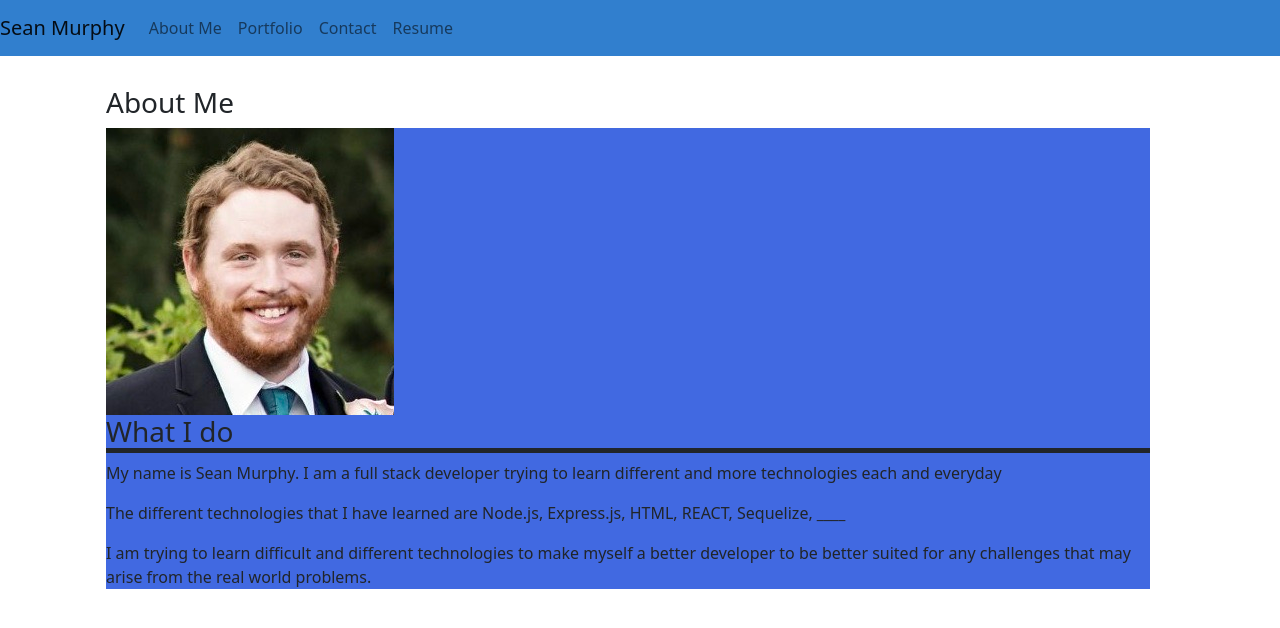
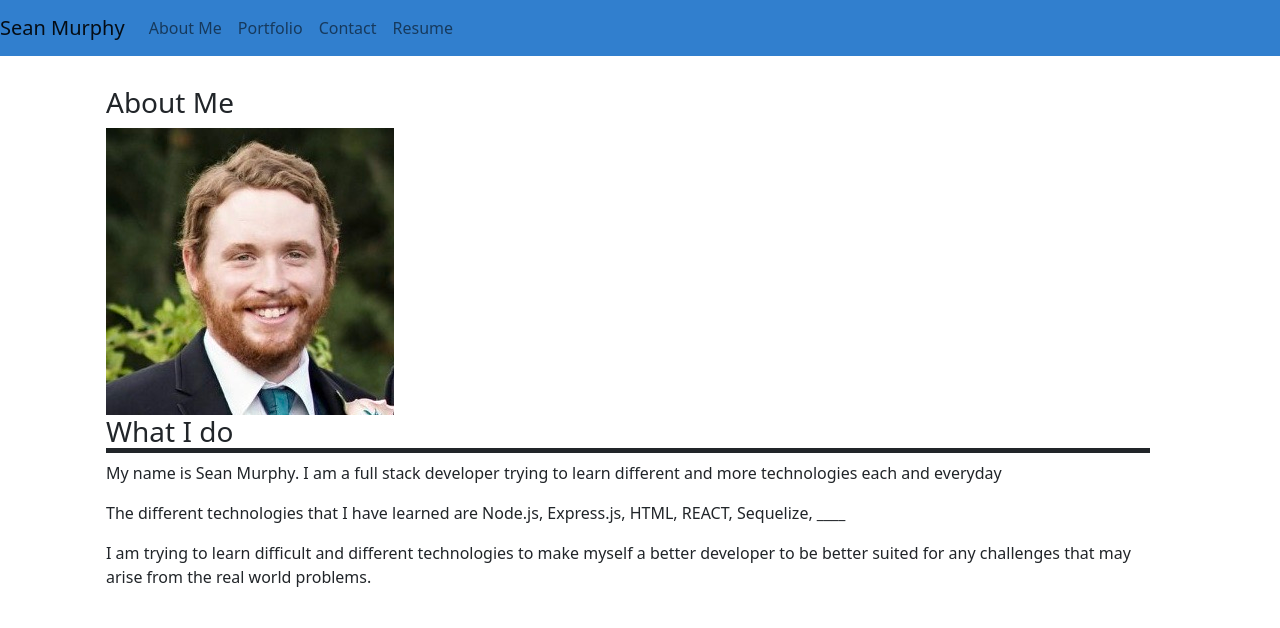
Before and after one commit to smurphy7326/good-react-portfolio, a React (Create React App) app: page / in a window 1280 px wide. Shown: the top 628 px of the page. Built offline with nearby package versions, Linux system fonts and the light colour scheme.

Commit message:
working on getting different pictures in the background

```diff
--- a/src/components/About/index.js
+++ b/src/components/About/index.js
@@ -1,5 +1,6 @@
 import React from 'react';
 import profilePicture from '../../assets/images/profilePicture.png'
+import backgroundPicture from '../../assets/images/background.png'
 
 
 const About = () => {
@@ -7,7 +8,7 @@ const About = () => {
        <div className="container row">
            <div className="col">
                <h3 className='header'>About Me</h3>
-            <div style={{backgroundColor: 'royalblue'}} className='card-panel'>
+            <div style={{backgroundImage: {backgroundPicture}}} className='card-panel'>
             <div className='card-image center-align'>
                <div className='card-image center-align'>
                    <img src={profilePicture} alt='headshot'></img>
@@ -18,6 +19,7 @@ const About = () => {
                    <p>My name is Sean Murphy. I am a full stack developer trying to learn different and more technologies each and everyday</p>
                    <p> The different technologies that I have learned are Node.js, Express.js, HTML, REACT, Sequelize, ____</p>
                    <p> I am trying to learn difficult and different technologies to make myself a better developer to be better suited for any challenges that may arise from the real world problems.</p>
+
                </div>
            </div>
            </div>
```
